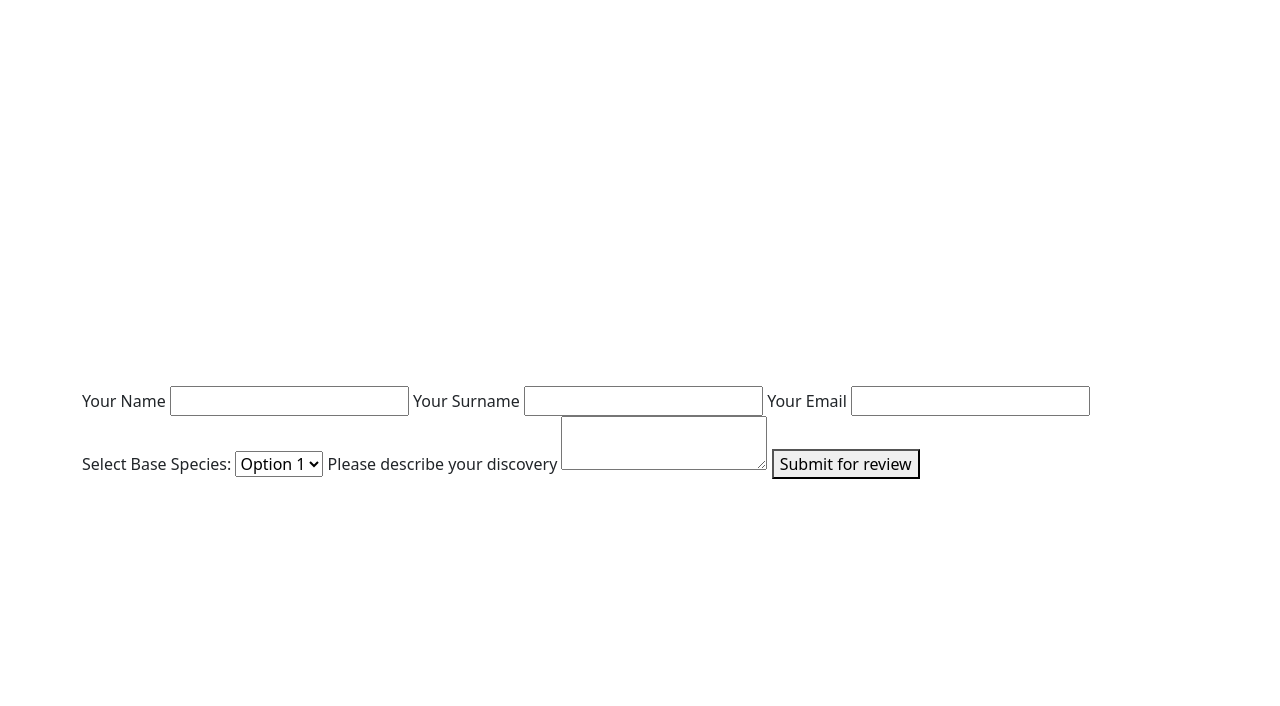
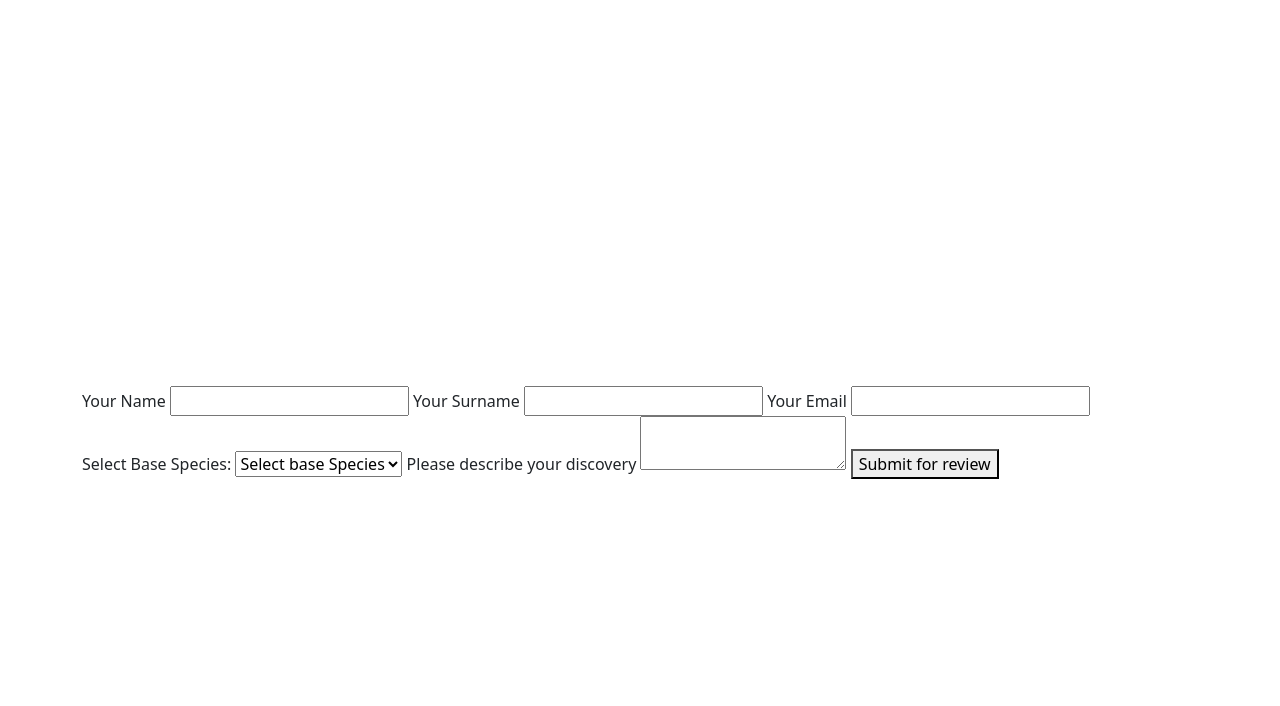
Before and after one commit to simonedt04/formal_assessment_2_231011, a plain HTML site: page index.html in a window 1280 px wide. Shown: the part 94-800 px from the top of the page. Drawn offline with nearby package versions, Linux system fonts and the light colour scheme.

Commit message:
update form options
update form options.

```diff
--- a/index.html
+++ b/index.html
@@ -9,6 +9,7 @@
     <!..External Docs>
     <link rel="stylesheet" href="https://cdn.jsdelivr.net/npm/bootstrap@5.2.3/dist/css/bootstrap.min.css">
     <script src="https://cdn.jsdelivr.net/npm/bootstrap@5.2.3/dist/js/bootstrap.min.js"> </script>
+
     <!.. Internal Docs>
     <link rel="stylesheet" href="css/main.css">
 
@@ -40,9 +41,12 @@
 
                     <label> Select Base Species: </label>
                     <select >
-                        <option> Option 1 </option>
-                        <option> Option 2 </option>
-                        <option> Option 3 </option>
+                        <option> Select base Species </option>
+                        <option> Herbs </option>
+                        <option> Creepers </option>
+                        <option> Trees </option>
+                        <option> Climbers </option>
+                        <option> More Creepers </option>
                     </select>
 
                     <label> Please describe your discovery</label>
```
